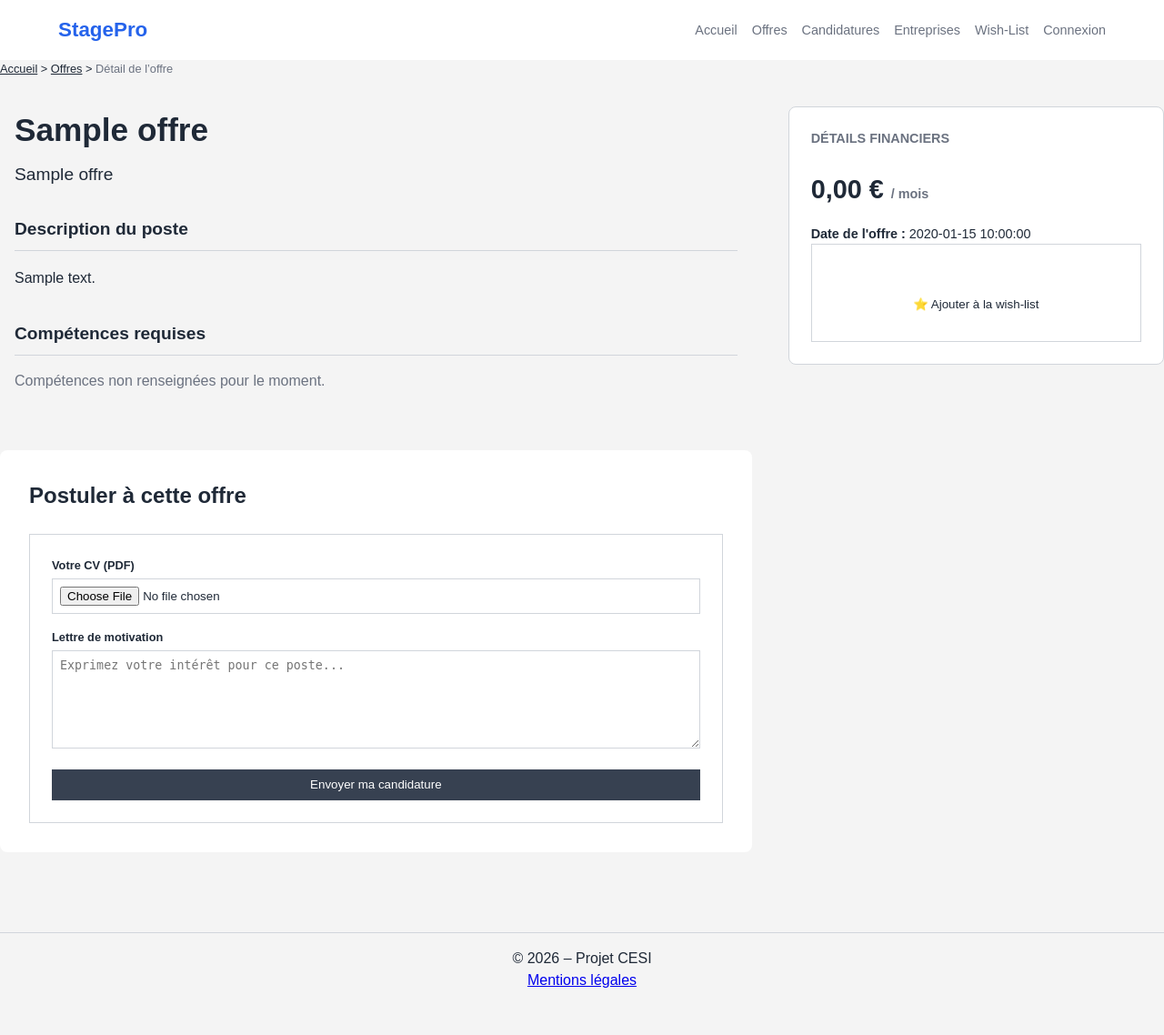
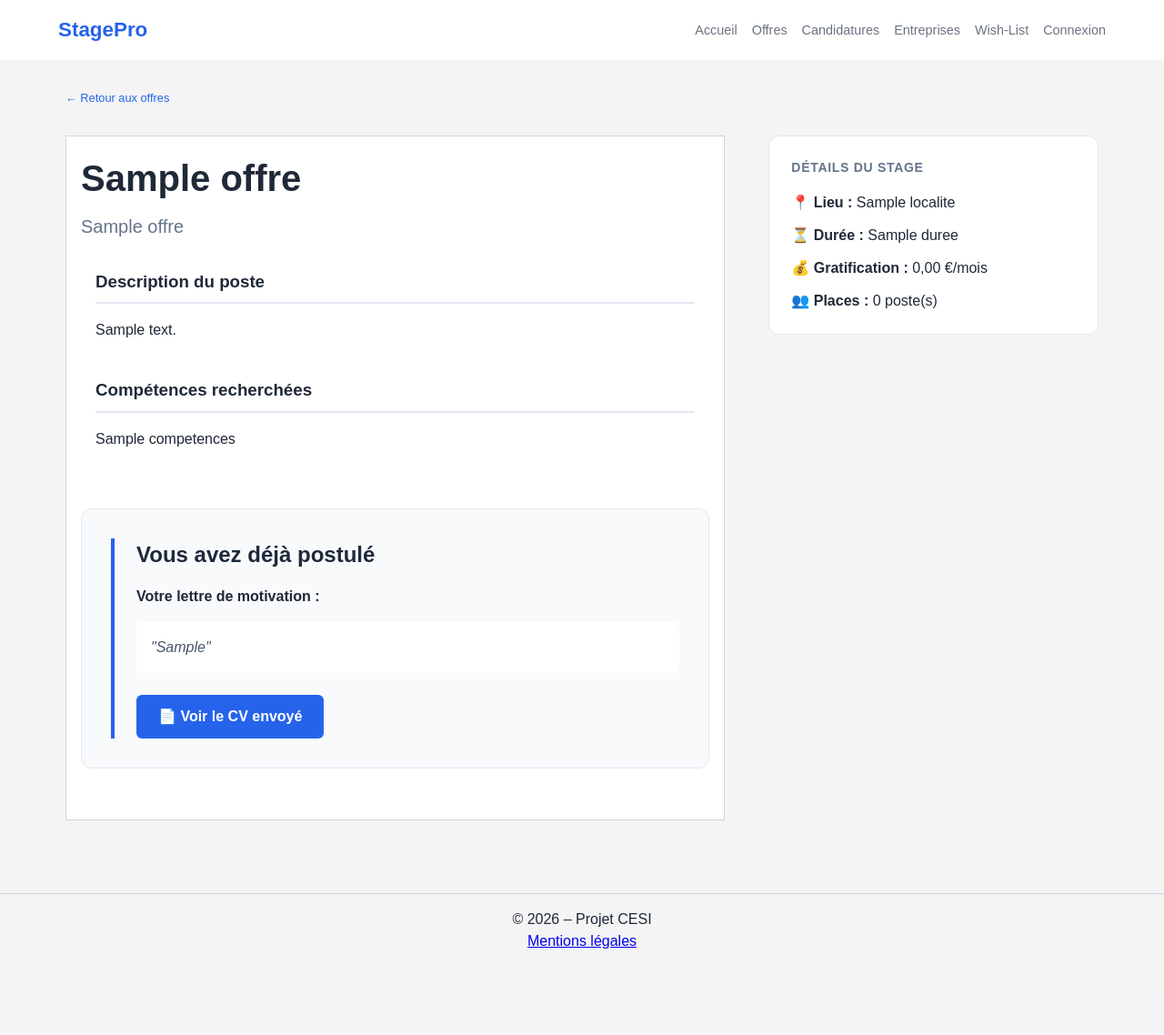
Before and after one commit to baptiste-e/stagepro.fr, a PHP site: template stagepro.fr/app/Views/offres/detail.php in a window 1280 px wide. Shown: the whole page at 91% size. After the commit the page ends 1043 px from the top, so only its background shows below. Run offline with PHP 8.4, Linux system fonts and the light colour scheme; the template is opened without the code that fills it: most values are stand-ins (such as "Sample title", 1, 10 or a date in 2020).

Commit message:
ajout page candidature detail

```diff
--- a/stagepro.fr/app/Views/offres/detail.php
+++ b/stagepro.fr/app/Views/offres/detail.php
@@ -1,111 +1,88 @@
-<?php
-/**
- * VUE : Détail d'une offre
- * La variable $offre est fournie par OffreController->show($id)
- */
-?>
-
-<nav aria-label="Fil d’ariane" style="margin-bottom: 2rem; font-size: 0.8rem;">
-  <p>
-    <a href="index.php?page=home" style="color: var(--accent-blue);">Accueil</a> &gt;
-    <a href="index.php?page=offres" style="color: var(--accent-blue);">Offres</a> &gt;
-    <span style="color: var(--text-muted);">Détail de l’offre</span>
-  </p>
+<div style="padding: 2rem; max-width: 1200px; margin: 0 auto;">
+    <nav style="margin-bottom: 2rem; font-size: 0.8rem; color: #666;">
+        <a href="index.php?page=offres" style="color: #2563eb; text-decoration: none;">&larr; Retour aux offres</a>
     </nav>
 
-<div style="display: grid; grid-template-columns: 2fr 1fr; gap: 2.5rem; align-items: start;">
+    <div style="display: grid; grid-template-columns: 2fr 1fr; gap: 3rem; align-items: start;">
+        <article>
+            <h1 style="font-size: 2.5rem; margin-bottom: 0.5rem;"><?= htmlspecialchars($offre['titre']) ?></h1>
+            <p style="font-size: 1.25rem; color: #64748b; margin-bottom: 2rem;"><?= htmlspecialchars($offre['entreprise_nom']) ?></p>
 
-  <div>
-    <section>
-      <h1 style="font-size: 2.2rem; margin-bottom: 0.5rem;">
-        <?= htmlspecialchars($offre['titre']) ?>
-      </h1>
+            <section style="margin-bottom: 2.5rem;">
+                <h3 style="border-bottom: 2px solid #e2e8f0; padding-bottom: 0.5rem; margin-bottom: 1rem;">Description du poste</h3>
+                <p style="line-height: 1.6;"><?= nl2br(htmlspecialchars($offre['description'])) ?></p>
+            </section>
 
-      <p style="font-size: 1.2rem; color: var(--accent-blue); margin-bottom: 2rem;">
-        <?= htmlspecialchars($offre['entreprise_nom']) ?>
-      </p>
+            <section style="margin-bottom: 2.5rem;">
+                <h3 style="border-bottom: 2px solid #e2e8f0; padding-bottom: 0.5rem; margin-bottom: 1rem;">Compétences recherchées</h3>
+                <p style="line-height: 1.6;"><?= nl2br(htmlspecialchars($offre['competences'] ?: 'Non spécifiées')) ?></p>
+            </section>
 
-      <div style="margin-bottom: 2rem;">
-        <h2 style="font-size: 1.2rem; margin-bottom: 1rem; border-bottom: 1px solid var(--border); padding-bottom: 0.5rem;">
-          Description du poste
-        </h2>
-        <p style="line-height: 1.8; color: var(--text-main);">
-          <?= nl2br(htmlspecialchars($offre['description'] ?? 'Aucune description disponible.')) ?>
-        </p>
+            <section style="margin-top: 4rem; padding: 2rem; background: #f8fafc; border-radius: 12px; border: 1px solid #e2e8f0;">
+                <?php if (isset($maCandidature) && $maCandidature): ?>
+                    <div style="border-left: 4px solid #2563eb; padding-left: 1.5rem;">
+                        <h2 style="color: #1e293b; margin-bottom: 1rem;">Vous avez déjà postulé</h2>
+                        <p style="margin-bottom: 1rem;"><strong>Votre lettre de motivation :</strong></p>
+                        <blockquote style="font-style: italic; color: #475569; margin-bottom: 1.5rem; background: white; padding: 1rem; border-radius: 6px;">
+                            "<?= nl2br(htmlspecialchars($maCandidature['lettre_motivation'])) ?>"
+                        </blockquote>
+                        <?php if($maCandidature['cv']): ?>
+                            <a href="<?= htmlspecialchars($maCandidature['cv']) ?>" target="_blank"
+                               style="display: inline-block; background: #2563eb; color: white; padding: 0.75rem 1.5rem; border-radius: 6px; text-decoration: none; font-weight: 600;">
+                               📄 Voir le CV envoyé
+                            </a>
+                        <?php endif; ?>
+                    </div>
+                <?php else: ?>
+                    <h2 style="margin-bottom: 1.5rem;">Postuler à cette offre</h2>
+                    <form action="index.php?page=postuler" method="post" enctype="multipart/form-data">
+                        <input type="hidden" name="id_offre" value="<?= $offre['id'] ?>">
+                        <div style="margin-bottom: 1.5rem;">
+                            <label style="display: block; font-weight: 600; margin-bottom: 0.5rem;">Votre CV (Format PDF)</label>
+                            <input type="file" name="cv" accept=".pdf" required style="width: 100%;">
+                        </div>
+                        <div style="margin-bottom: 1.5rem;">
+                            <label style="display: block; font-weight: 600; margin-bottom: 0.5rem;">Lettre de motivation</label>
+                            <textarea name="lm" rows="6" required style="width: 100%; padding: 0.75rem; border-radius: 6px; border: 1px solid #cbd5e1;"></textarea>
+                        </div>
+                        <button type="submit" style="background: #1e293b; color: white; padding: 1rem 2rem; border: none; border-radius: 6px; cursor: pointer; font-weight: 600; width: 100%;">Envoyer ma candidature</button>
+                    </form>
+                <?php endif; ?>
+            </section>
+        </article>
+
+        <aside>
+            <div style="background: white; padding: 1.5rem; border-radius: 12px; border: 1px solid #e2e8f0; margin-bottom: 1.5rem;">
+                <h3 style="font-size: 0.875rem; color: #64748b; text-transform: uppercase; letter-spacing: 0.05em; margin-bottom: 1rem;">Détails du stage</h3>
+                <p style="margin-bottom: 0.75rem;"><strong>📍 Lieu :</strong> <?= htmlspecialchars($offre['localite']) ?></p>
+                <p style="margin-bottom: 0.75rem;"><strong>⏳ Durée :</strong> <?= htmlspecialchars($offre['duree']) ?></p>
+                <p style="margin-bottom: 0.75rem;"><strong>💰 Gratification :</strong> <?= number_format($offre['remuneration'], 2, ',', ' ') ?> €/mois</p>
+                <p><strong>👥 Places :</strong> <?= (int)$offre['nb_places'] ?> poste(s)</p>
             </div>
 
-      <div style="margin-bottom: 2rem;">
-        <h2 style="font-size: 1.2rem; margin-bottom: 1rem; border-bottom: 1px solid var(--border); padding-bottom: 0.5rem;">
-          Compétences requises
-        </h2>
-        <p style="color: var(--text-muted);">
-          Compétences non renseignées pour le moment.
-        </p>
-      </div>
-    </section>
+            <?php
+            $role = strtolower($_SESSION['user']['role_nom'] ?? '');
+            if ($role === 'admin' || $role === 'pilote'):
+            ?>
+                <div style="padding: 1.5rem; background: #fff1f2; border: 1px solid #fecdd3; border-radius: 12px;">
+                    <h3 style="font-size: 0.875rem; color: #be123c; margin-bottom: 1rem;">Administration</h3>
+                    <a href="index.php?page=offre-edit&id=<?= $offre['id'] ?>"
+                       style="display: block; text-align: center; background: #1e293b; color: white; padding: 0.75rem; border-radius: 6px; text-decoration: none; margin-bottom: 0.5rem;">Modifier</a>
 
-    <section id="postuler" style="margin-top: 4rem; background: var(--surface); padding: 2rem; border-radius: 8px; border: 1px solid var(--accent-blue);">
-      <h2 style="margin-bottom: 1.5rem;">Postuler à cette offre</h2>
-
-      <form action="index.php?page=postuler" method="post" enctype="multipart/form-data">
-        <input type="hidden" name="id_offre" value="<?= (int) $offre['id'] ?>">
-
-        <div class="form-group">
-          <label for="cv">Votre CV (PDF)</label>
-          <input type="file" id="cv" name="cv" accept=".pdf" required>
-        </div>
-
-        <div class="form-group">
-          <label for="lm">Lettre de motivation</label>
-          <textarea id="lm" name="lm" rows="6" placeholder="Exprimez votre intérêt pour ce poste..." required></textarea>
-        </div>
-
-        <button type="submit" style="width: 100%;">Envoyer ma candidature</button>
-      </form>
-    </section>
-  </div>
-
-  <aside>
-    <div style="background: var(--surface); padding: 1.5rem; border-radius: 8px; border: 1px solid var(--border); margin-bottom: 2rem;">
-      <h3 style="font-size: 0.9rem; text-transform: uppercase; color: var(--text-muted); margin-bottom: 1.5rem;">
-        Détails financiers
-      </h3>
-
-      <p style="font-size: 1.8rem; font-weight: bold; color: var(--accent-blue);">
-        <?= number_format((float) ($offre['remuneration'] ?? 0), 2, ',', ' ') ?> €
-        <span style="font-size: 0.9rem; color: var(--text-muted);">/ mois</span>
-      </p>
-
-      <p style="margin-top: 1rem; font-size: 0.9rem;">
-        <strong>Date de l'offre :</strong> <?= htmlspecialchars($offre['date_offre'] ?? '-') ?>
-      </p>
-
-      <form action="index.php?page=wishlist-add" method="post">
-          <input type="hidden" name="id_offre" value="<?= (int) $offre['id'] ?>">
-          <button type="submit" style="width: 100%; margin-top: 1.5rem; background: transparent; border: 1px solid var(--accent-purple); color: var(--accent-purple); cursor: pointer;">
-            ⭐ Ajouter à la wish-list
-          </button>
+                    <form action="index.php?page=offre-delete" method="post" onsubmit="return confirm('Supprimer définitivement cette offre ?');">
+                        <input type="hidden" name="id" value="<?= $offre['id'] ?>">
+                        <button type="submit" style="width: 100%; background: #e11d48; color: white; padding: 0.75rem; border: none; border-radius: 6px; cursor: pointer;">Supprimer</button>
                     </form>
                 </div>
-
-    <?php if (isset($_SESSION['user']) && in_array($_SESSION['user']['role'], ['admin', 'pilote'])): ?>
-    <div style="border: 1px dashed var(--border); padding: 1.5rem; border-radius: 8px;">
-      <h3 style="font-size: 0.8rem; color: var(--text-muted); margin-bottom: 1rem;">
-        ADMINISTRATION
-      </h3>
-
-      <a href="index.php?page=offre-edit&id=<?= (int) $offre['id'] ?>" class="btn-cta" style="display: block; text-align: center; font-size: 0.85rem; margin-bottom: 0.5rem;">
-        Modifier l'offre
+            <?php elseif ($role === 'etudiant' && isset($maCandidature) && $maCandidature): ?>
+                <div style="text-align: center;">
+                    <a href="index.php?page=candidature-cancel&id=<?= $maCandidature['id'] ?>"
+                       onclick="return confirm('Voulez-vous vraiment retirer votre candidature ?');"
+                       style="display: block; padding: 0.75rem; border: 1px solid #e11d48; color: #e11d48; border-radius: 6px; text-decoration: none; font-weight: 600;">
+                       Annuler ma candidature
                     </a>
-
-      <form action="index.php?page=offre-delete" method="post" onsubmit="return confirm('Voulez-vous vraiment supprimer cette offre ?');">
-        <input type="hidden" name="id" value="<?= (int) $offre['id'] ?>">
-        <button type="submit" style="width: 100%; background: #ff4444; color: white; font-size: 0.85rem; cursor: pointer;">
-          Supprimer
-        </button>
-      </form>
                 </div>
             <?php endif; ?>
         </aside>
-
     </div>
+</div>
```
Also changed, not shown: stagepro.fr/app/Controllers/CandidatureController.php (+64 -6 lines), stagepro.fr/app/Controllers/OffreController.php (+54 -98 lines), stagepro.fr/app/Models/Candidature.php (+30 -3 lines), stagepro.fr/app/Models/Offre.php (+24 -4 lines), stagepro.fr/app/Views/candidatures/detail.php (added, +72 -0 lines), stagepro.fr/app/Views/candidatures/liste.php (+45 -8 lines), stagepro.fr/public/index.php (+39 -60 lines). Lines whose indentation alone changed are shown as unchanged.
